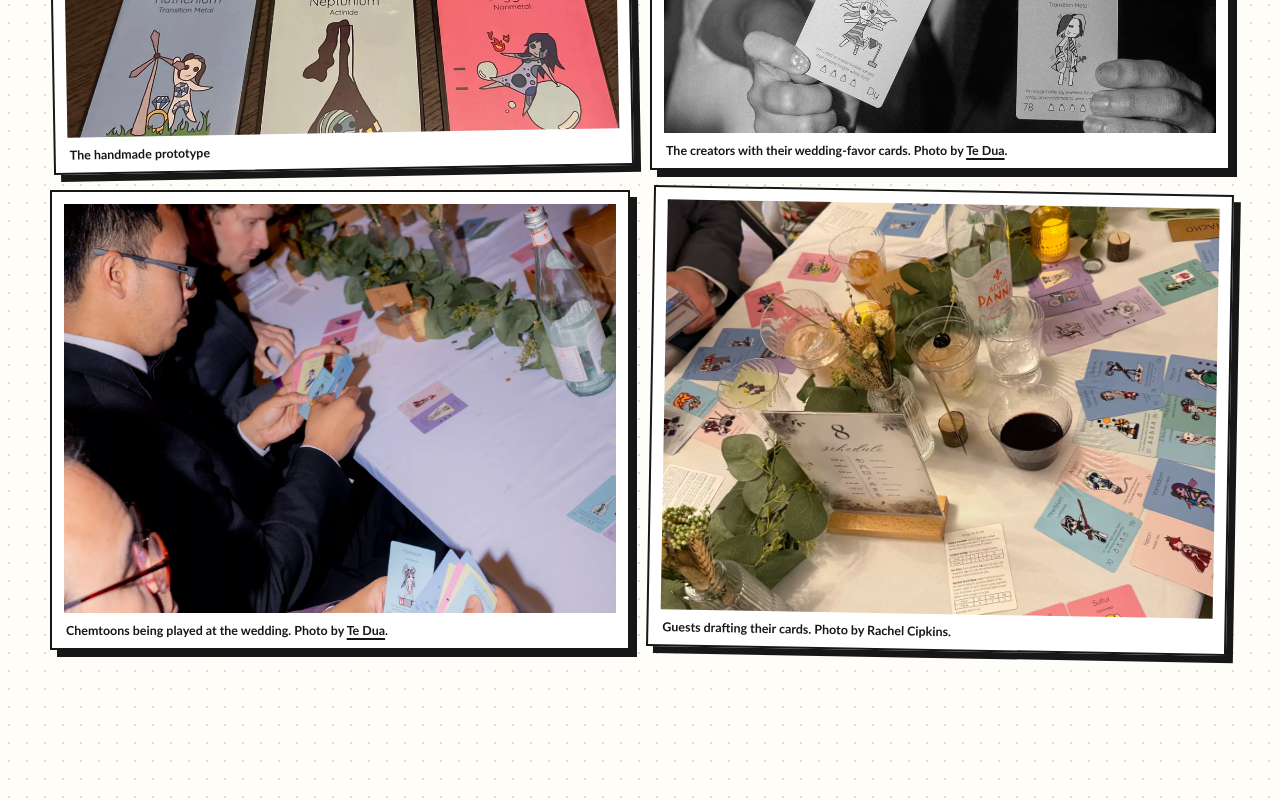
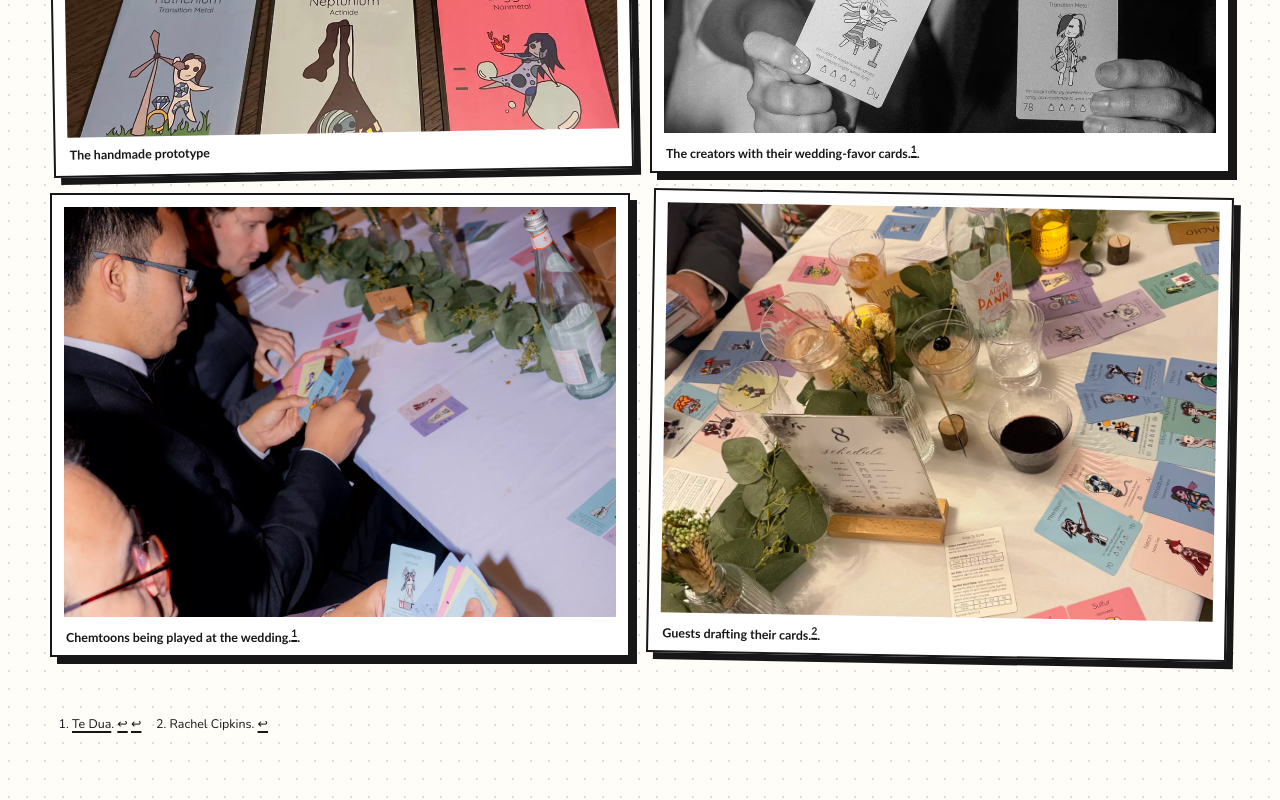
Before and after one commit to codethecoffee/chemtoons, a React (Vite) app: page / in a window 1280 px wide. Shown: the part 7420-8220 px from the top of the page. Built offline with nearby package versions, Linux system fonts and the light colour scheme; a web font is replaced by a local one.

Commit message:
Use footnotes for photo attribution

```diff
--- a/src/components/Footer.tsx
+++ b/src/components/Footer.tsx
@@ -20,10 +20,6 @@ export function Footer() {
       </div>
       <div className={styles.legal}>
         <p>© 2026 Suzy Lee and Barry McNamara. All rights reserved.</p>
-        <p>
-          Wedding photography by{' '}
-          <a href={externalLinks.teDua} target="_blank" rel="noreferrer">Te Dua</a> and Rachel Cipkins.
-        </p>
       </div>
     </footer>
   )
--- a/src/components/Story.module.scss
+++ b/src/components/Story.module.scss
@@ -158,6 +158,20 @@
   }
 }
 
+.photoCredits {
+  display: flex;
+  flex-wrap: wrap;
+  gap: 8px 28px;
+  margin: 0;
+  padding-left: 22px;
+  font-size: 0.78rem;
+
+  a {
+    text-decoration-thickness: 2px;
+    text-underline-offset: 3px;
+  }
+}
+
 @media (max-width: 800px) {
   .chapter,
   .chapterReverse {
--- a/src/components/Story.tsx
+++ b/src/components/Story.tsx
@@ -57,24 +57,36 @@ export function Story() {
             <figure>
               <img src={assetUrl('site/photos/creators-at-wedding.webp')} alt="Suzy Lee and Barry McNamara holding Chemtoons cards at their wedding" loading="lazy" />
               <figcaption>
-                The creators with their wedding-favor cards. Photo by{' '}
-                <a href={externalLinks.teDua} target="_blank" rel="noreferrer">Te Dua</a>.
+                The creators with their wedding-favor cards.
+                <sup><a href="#photo-credit-1" id="photo-credit-ref-1a" aria-label="Photo credit footnote 1">1</a></sup>.
               </figcaption>
             </figure>
             <figure>
               <img src={assetUrl('site/photos/game-at-wedding.webp')} alt="Wedding guests playing Chemtoons around a decorated dinner table" loading="lazy" />
               <figcaption>
-                Chemtoons being played at the wedding. Photo by{' '}
-                <a href={externalLinks.teDua} target="_blank" rel="noreferrer">Te Dua</a>.
+                Chemtoons being played at the wedding.
+                <sup><a href="#photo-credit-1" id="photo-credit-ref-1b" aria-label="Photo credit footnote 1">1</a></sup>.
               </figcaption>
             </figure>
             <figure>
               <img src={assetUrl('site/photos/game-at-wedding-rachel.webp')} alt="Wedding guests holding Chemtoons cards while playing the game" loading="lazy" />
               <figcaption>
-                Guests drafting their cards. Photo by Rachel Cipkins.
+                Guests drafting their cards.
+                <sup><a href="#photo-credit-2" id="photo-credit-ref-2" aria-label="Photo credit footnote 2">2</a></sup>.
               </figcaption>
             </figure>
           </div>
+          <ol className={styles.photoCredits} aria-label="Photo credits">
+            <li id="photo-credit-1">
+              <a href={externalLinks.teDua} target="_blank" rel="noreferrer">Te Dua</a>.{' '}
+              <a href="#photo-credit-ref-1a" aria-label="Back to photo credit reference 1">↩</a>{' '}
+              <a href="#photo-credit-ref-1b" aria-label="Back to photo credit reference 1">↩</a>
+            </li>
+            <li id="photo-credit-2">
+              Rachel Cipkins.{' '}
+              <a href="#photo-credit-ref-2" aria-label="Back to photo credit reference 2">↩</a>
+            </li>
+          </ol>
         </article>
       </div>
     </section>
```
